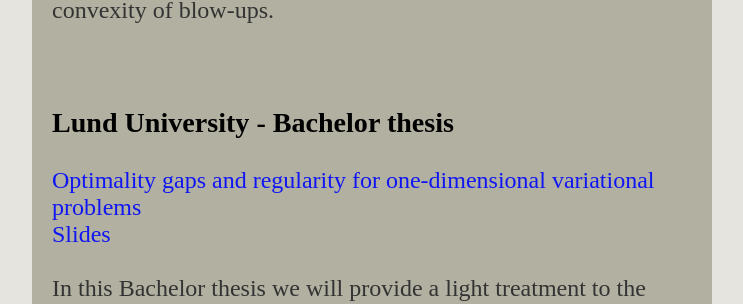
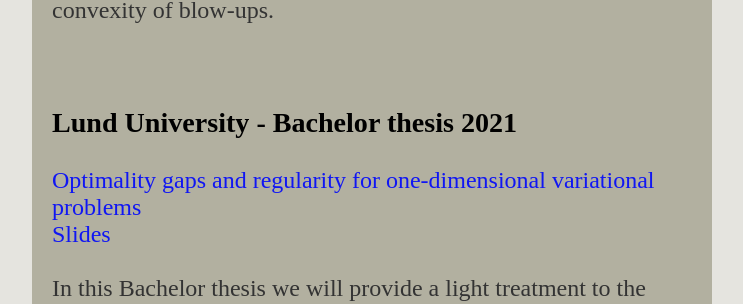
Before and after one commit to Cathelion/Cathelion.github.io, a Jekyll site: the page built from research/research.html, in a window 1280 px wide and 900 px high, scrolled down 1539 px. Shown: the part 153-457 px from the top of the window, without its empty margins (268-1011 px from the left). Built offline with Jekyll 4.4.1, drawn with Linux system fonts in a browser that asks for light colours.

Commit message:
Update research.html

```diff
--- a/research/research.html
+++ b/research/research.html
@@ -50,7 +50,7 @@
 		<br>
 		<div class="container">
     		<div class="blurb">
-        		<h3>Lund University - Bachelor thesis</h3>
+        		<h3>Lund University - Bachelor thesis 2021</h3>
           <a href="/research/bthesis.pdf">Optimality gaps and regularity for one-dimensional variational problems</a> <br>
 			<a href="/research/bthesis_Slides.pdf">Slides</a>
 				<p> In this Bachelor thesis we will provide a light treatment to the topic of optimality
```
